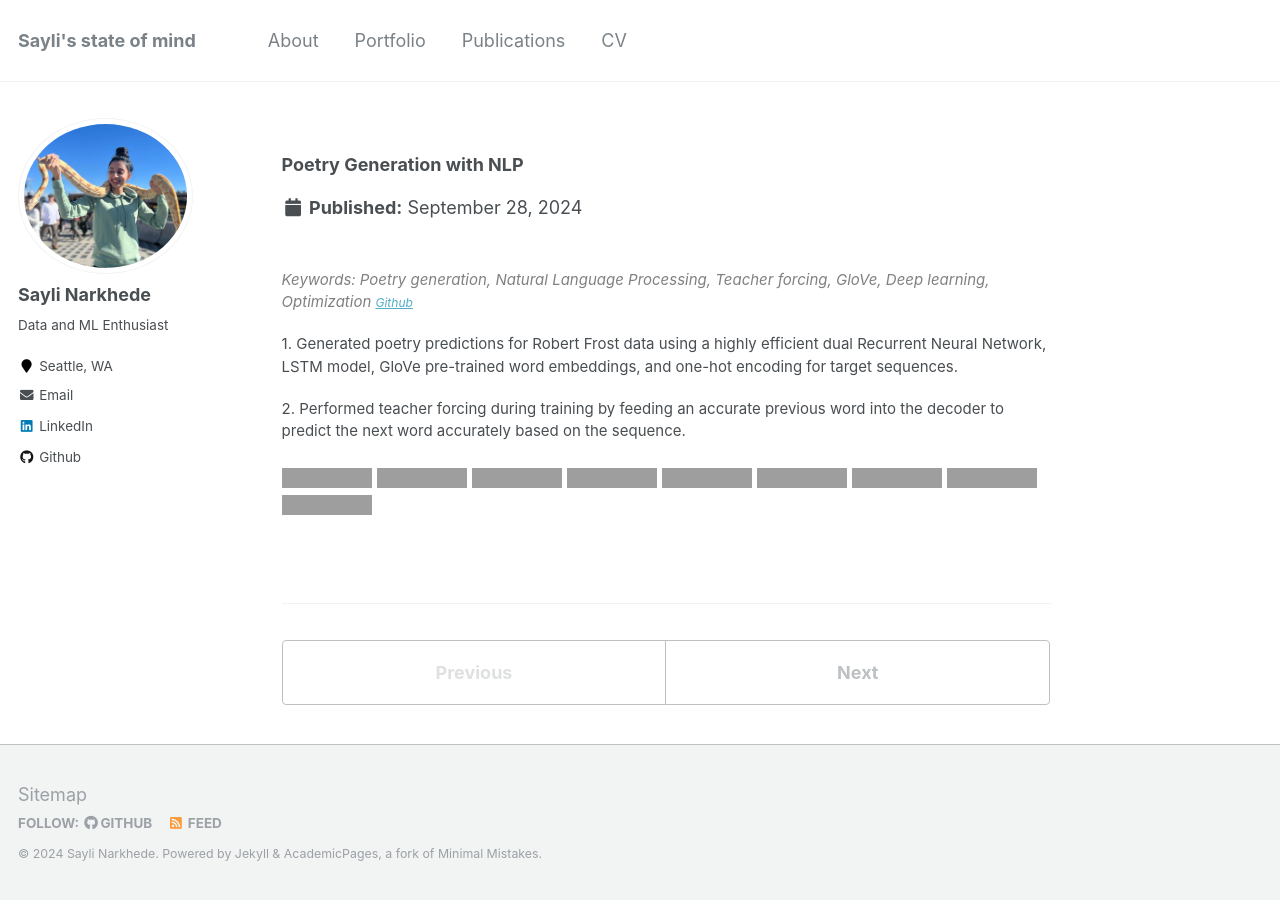
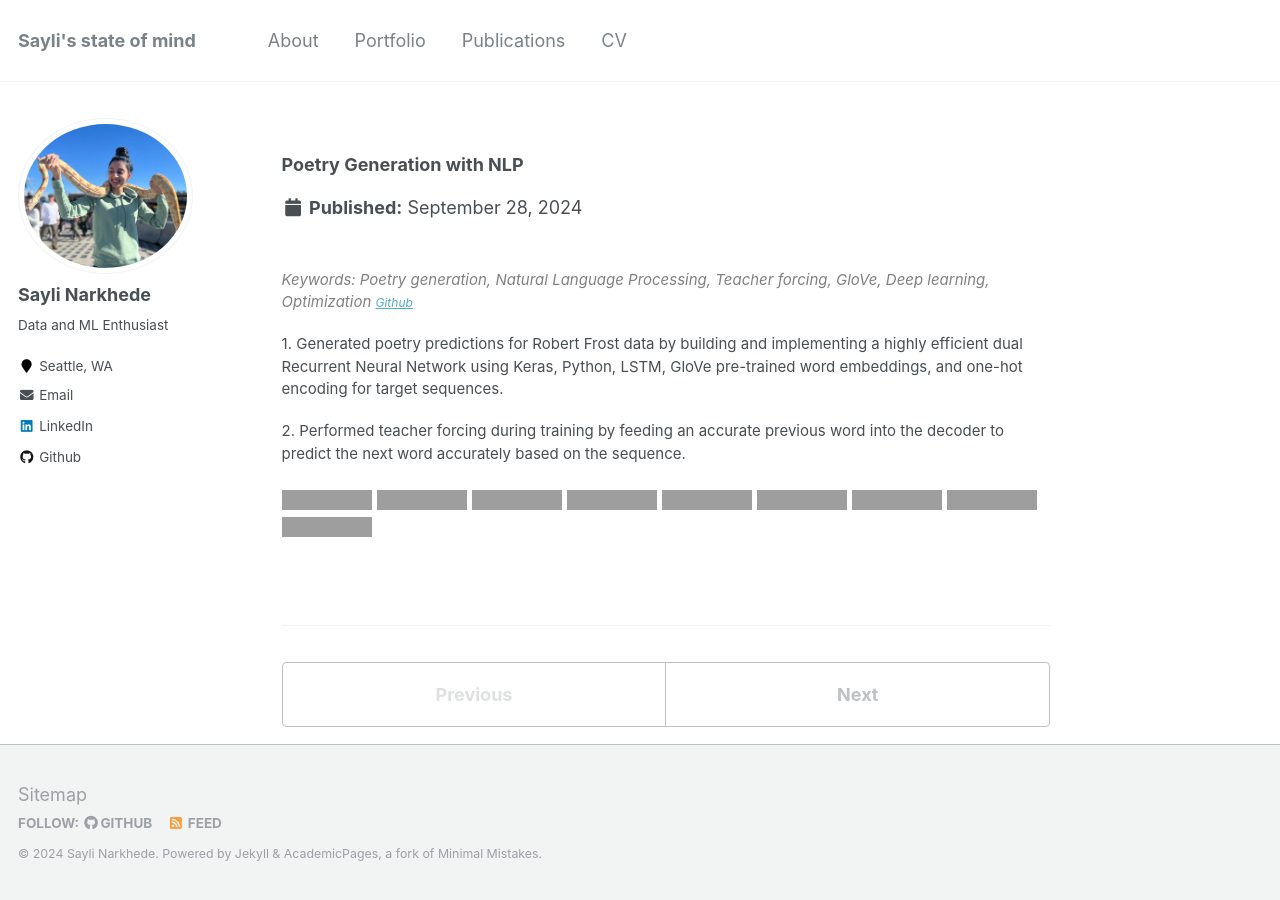
Before and after one commit to SayliMN/saylimn.github.io, a Jekyll site: the page built from _portfolio/portfolio-1.1.md, in a window 1280 px wide, cut to the strip 0-900 px from the top of the page. Built offline with Jekyll 4.4.1, drawn with Linux system fonts in a browser that asks for light colours; grey boxes are pictures that could not be loaded.

Commit message:
update description

```diff
--- a/_portfolio/portfolio-1.1.md
+++ b/_portfolio/portfolio-1.1.md
@@ -8,7 +8,7 @@ collection: portfolio
 </p>
 
 <p style="font-size:15px">
-    1. Generated poetry predictions for Robert Frost data using a highly efficient dual Recurrent Neural Network, LSTM model, GloVe pre-trained word embeddings, and one-hot encoding for target sequences.</p>
+    1. Generated poetry predictions for Robert Frost data by building and implementing a highly efficient dual Recurrent Neural Network using Keras, Python, LSTM, GloVe pre-trained word embeddings, and one-hot encoding for target sequences.</p>
 <p style="font-size:15px">
     2. Performed teacher forcing during training by feeding an accurate previous word into the decoder to predict the next word accurately based on the sequence.</p>
 
```
